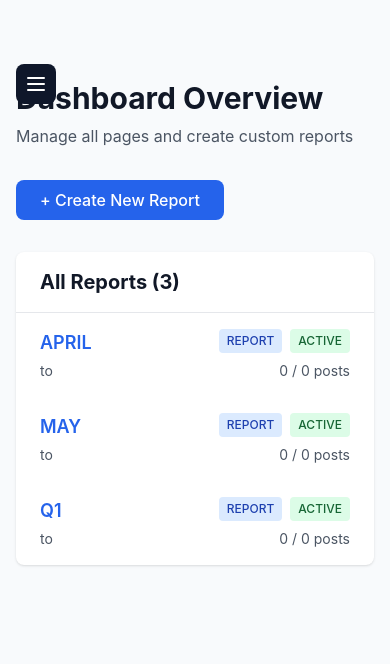
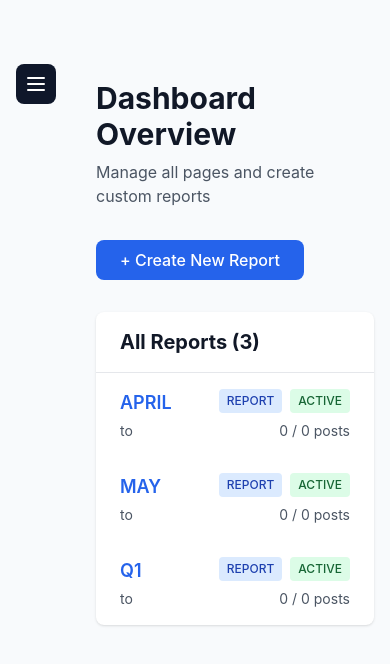
Before and after one commit to phatlcs/chicom-dashboard, a Next.js app in the folder nextjs/: page / in a window 390 px wide. Shown: the top 664 px of the page. Built offline with nearby package versions, Linux system fonts and the light colour scheme.

Commit message:
fix: add left margin to admin dashboard to clear floating hamburger

```diff
--- a/nextjs/app/layout.tsx
+++ b/nextjs/app/layout.tsx
@@ -16,7 +16,7 @@ export default function RootLayout({
     <html lang="en">
       <body className="bg-slate-50">
         <Sidebar />
-        <main className="overflow-auto min-h-screen">
+        <main className="overflow-auto min-h-screen ml-20">
           <div className="max-w-7xl mx-auto px-4 sm:px-6 lg:px-8 py-8 pt-20">
             {children}
           </div>
```
